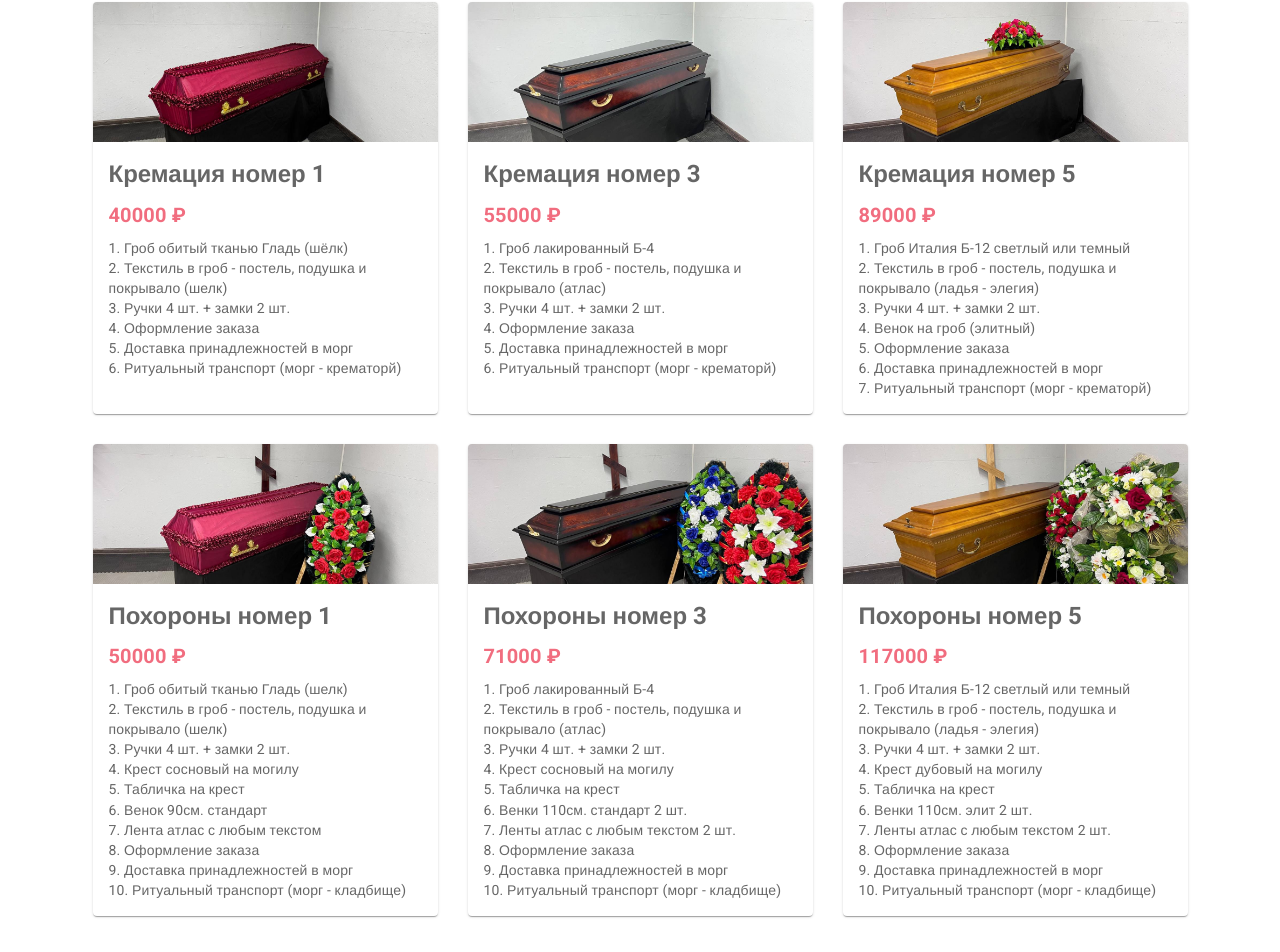
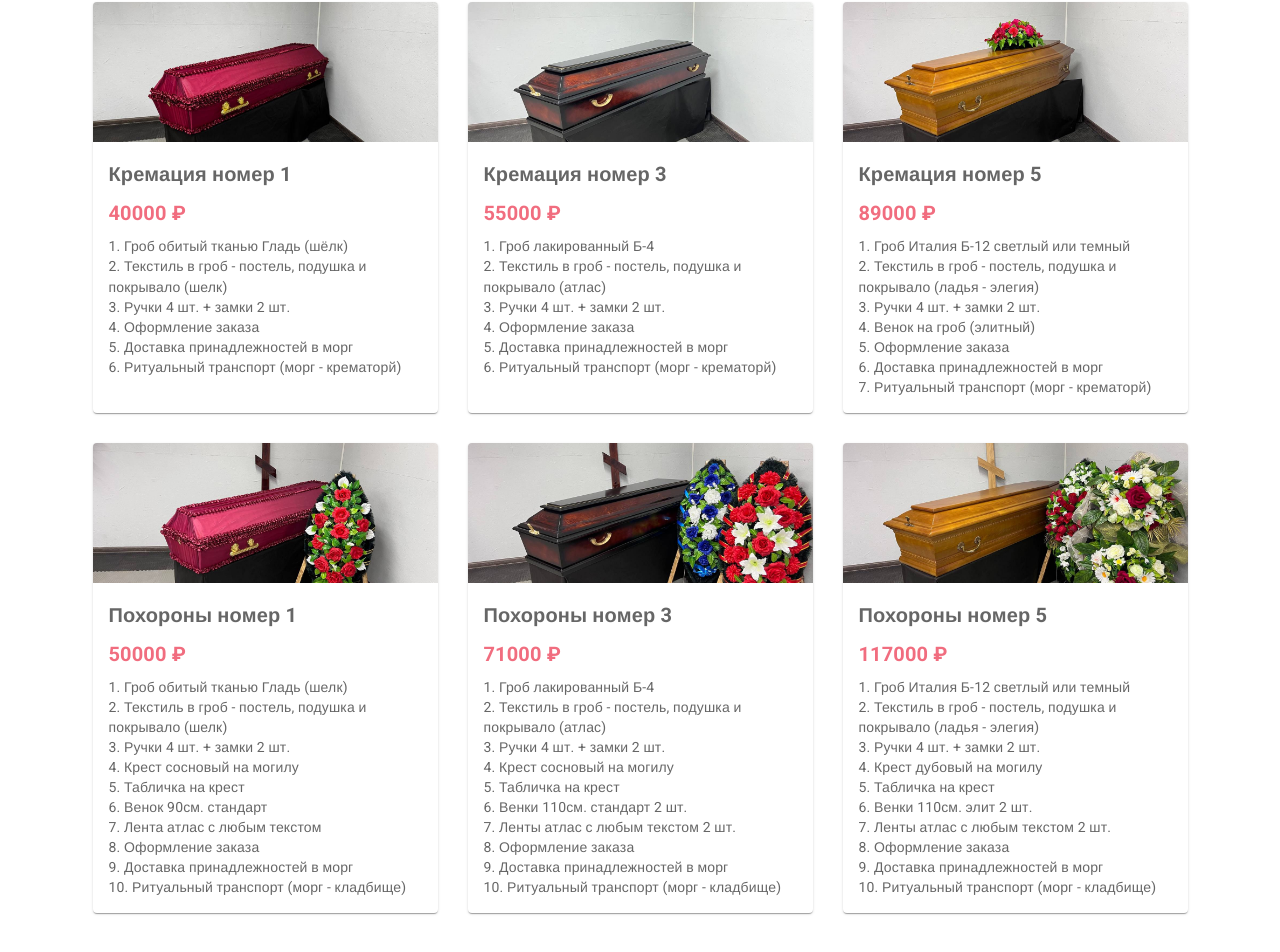
Before and after one commit to Pavel-Korbman/Prodjects_com, a React (Create React App) app in the folder sait_z/: page / in a window 1280 px wide. Shown: the part 1467-2419 px from the top of the page. Built offline with nearby package versions, Linux system fonts and the light colour scheme; a web font is replaced by a local one.

Commit message:
Цвета услуг

```diff
--- a/sait_z/src/components/ProductCart.js
+++ b/sait_z/src/components/ProductCart.js
@@ -16,7 +16,7 @@ export default function ProductCart(props) {
                     alt="image"
                 />
                 <CardContent>
-                    <Typography gutterBottom variant="h5" component="div"  sx={{ color: 'text.secondary', fontWeight: 700 }}>
+                    <Typography gutterBottom variant="h6" component="div"  sx={{ color: 'text.secondary', fontWeight: 700 }}>
                         {props.name}
                     </Typography>
                     <Typography gutterBottom variant="h6" component="div" sx={{ color: '#f16d7f', fontWeight: 700 }}>
```
